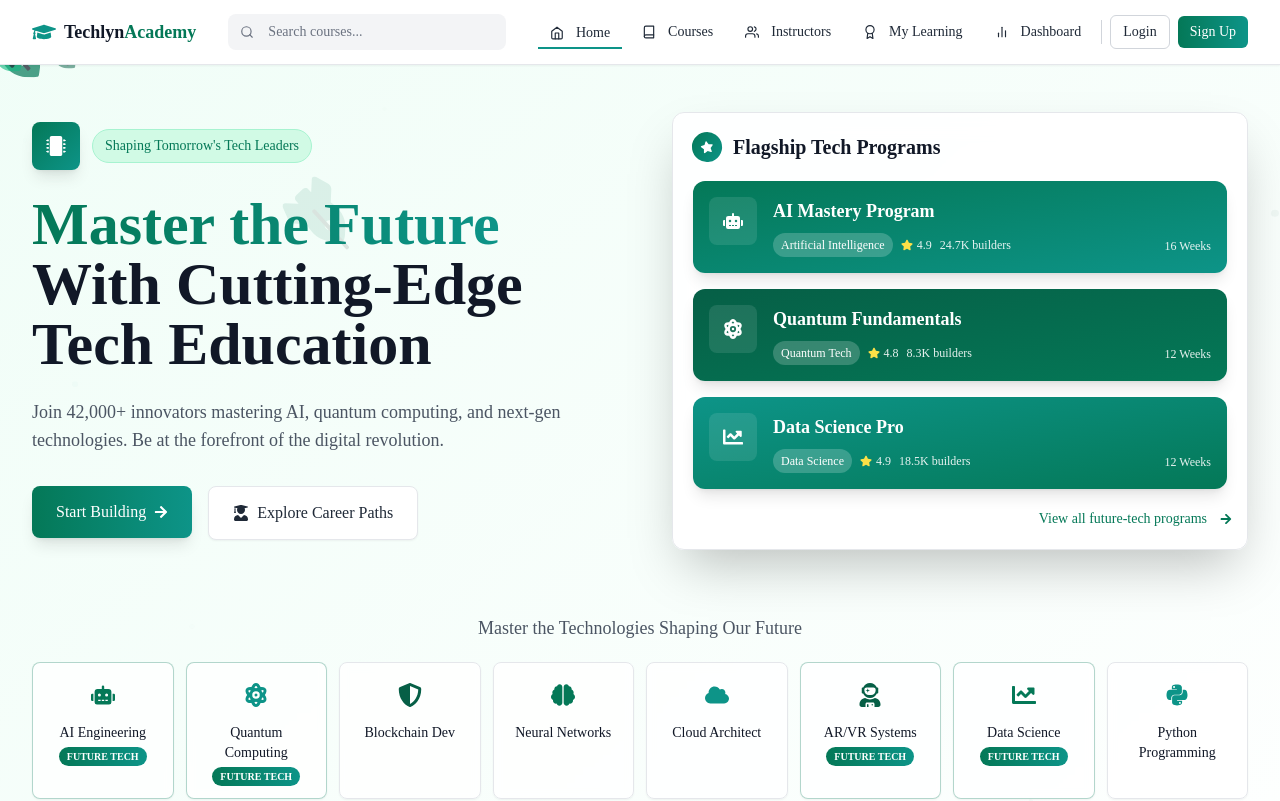
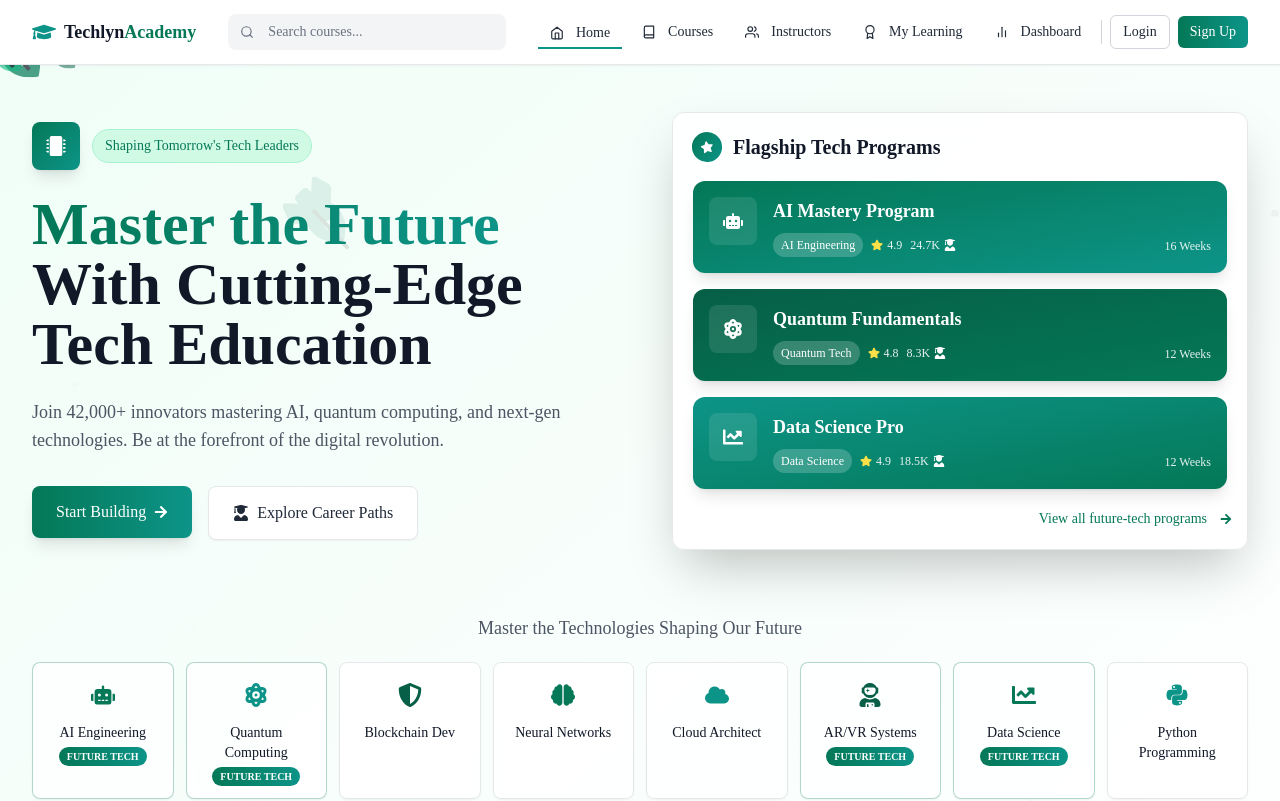
Before and after one commit to awolope/codeHatch, a Next.js app: page / in a window 1280 px wide. Shown: the top 801 px of the page. Built offline with nearby package versions, Linux system fonts and the light colour scheme.

Commit message:
Update hero.jsx

```diff
--- a/app/components/hero.jsx
+++ b/app/components/hero.jsx
@@ -53,7 +53,7 @@ export default function Hero() {
       students: "24.7K",
       icon: <FaRobot />,
       rating: "4.9",
-      category: "Artificial Intelligence",
+      category: "AI Engineering",
       duration: "16 Weeks",
       bgColor: "bg-gradient-to-br from-[#047857] to-[#0D9488]"
     },
@@ -437,9 +437,11 @@ export default function Hero() {
                           <span className="text-xs text-white/90 flex items-center gap-1">
                             <FaStar className="text-yellow-300" /> {program.rating}
                           </span>
-                          <span className="text-xs text-white/90">
-                            {program.students} builders
-                          </span>
+                        <span className="text-xs text-white/90 flex items-center gap-1">
+  {program.students}
+  <FaUserGraduate className="text-white" />
+</span>
+
                         </div>
                       </div>
                     </div>
```
